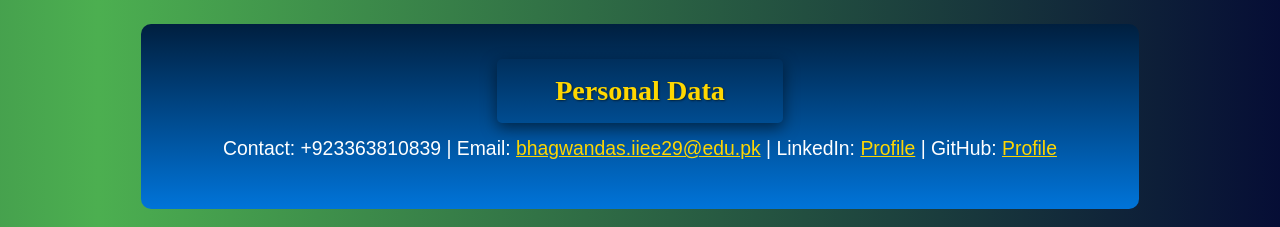
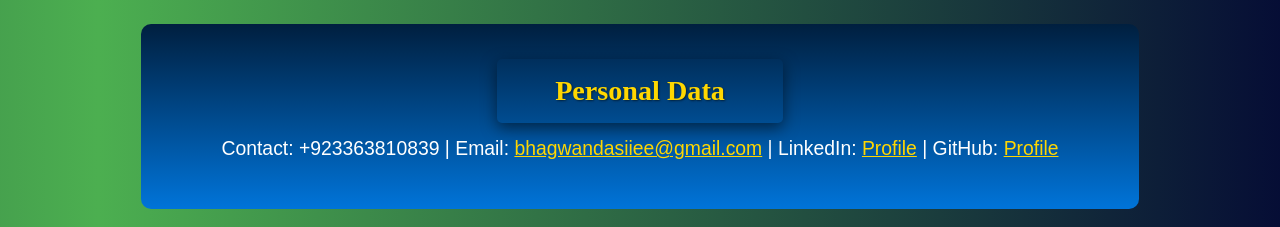
Before and after one commit to bhagwandas786/My-Portfolio-Webpage, a plain HTML site: page index.html in a window 1280 px wide. Shown: the part 1040-1267 px from the top of the page. Drawn offline with nearby package versions, Linux system fonts and the light colour scheme.

Commit message:
Update index.html
Final Enhancement

```diff
--- a/index.html
+++ b/index.html
@@ -46,7 +46,7 @@
             <h2>Personal Data</h2>
             <p>
                 Contact: +923363810839 |
-                Email: <a href="mailto:bhagwandasiiee@gmail.com" style="color: #ffd700;">bhagwandas.iiee29@edu.pk</a> |
+                Email: <a href="mailto:bhagwandasiiee@gmail.com" style="color: #ffd700;">bhagwandasiiee@gmail.com</a> |
                 LinkedIn: <a href="https://www.linkedin.com/in/bhagwandase/" target="_blank" style="color: #ffd700;">Profile</a> |
                 GitHub: <a href="https://github.com/bhagwandas786" target="_blank" style="color: #ffd700;">Profile</a>
             </p>
```
